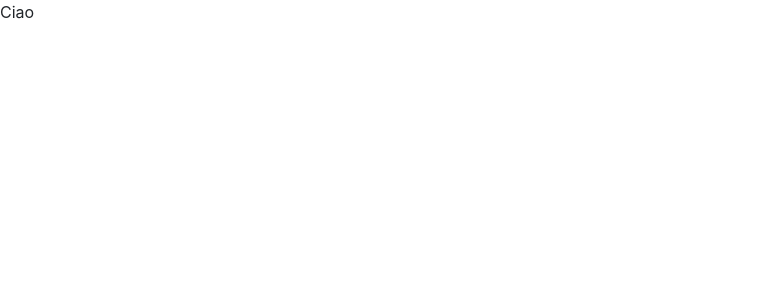
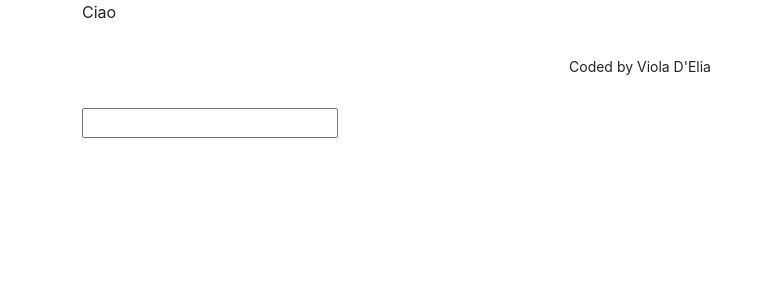
Before and after one commit to viola-delia/dictionary-app, a React (Create React App) app: page / in a window 1280 px wide. Shown: the top 300 px of the page, without its empty margins (0-772 px from the left). Built offline with nearby package versions, Linux system fonts and the light colour scheme.

Commit message:
Added search engine

```diff
--- a/src/App.js
+++ b/src/App.js
@@ -1,10 +1,17 @@
 import './App.css';
+import Dictionary from "./Dictionary";
 
 export default function App() {
   return (
     <div className="App">
+      <div className="container">
       <header className="App-header">Ciao
+
+<footer className="App-footer"><small>Coded by Viola D'Elia</small></footer>
       </header>
-    </div>
+      <main>
+        <Dictionary />
+        </main>
+    </div></div>
   );
 }
--- /dev/null
+++ b/src/Dictionary.css
@@ -0,0 +1,6 @@
+
+
+.App-footer {
+    text-align: center;
+    margin: 30px 0;
+}
--- /dev/null
+++ b/src/Dictionary.js
@@ -0,0 +1,22 @@
+import React, { useState } from "react";
+import "./Dictionary.css";
+
+export default function Dictionary() {
+    let [keyword, setKeyword] = useState("");
+function search(event) {
+    event.preventDefault();
+    alert(`Searching for ${keyword}`);
+}
+
+function handleKeywordChange(event) {
+
+    setKeyword(event.target.value);
+}
+
+    return (
+    <div className="Dictionary">
+        <form onSubmit={search}>
+            <input type="search" onChange={handleKeywordChange} />
+        </form>
+    </div>);
+}
```
